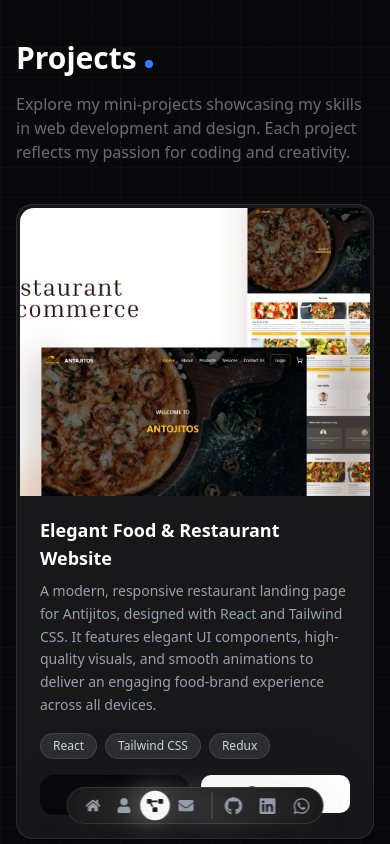
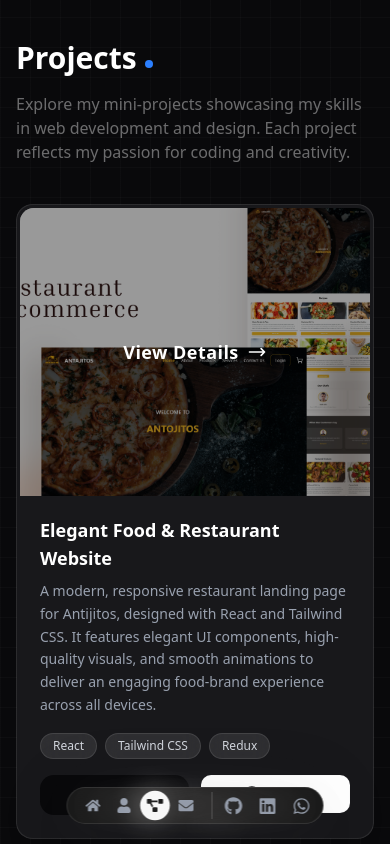
Before and after one commit to ahmed-abdelmottal3/Portfolio_V2, a Next.js app: page /projects in a window 390 px wide. Shown: the top 844 px of the page. Built offline with nearby package versions, Linux system fonts and the light colour scheme.

Commit message:
add overlay in image at products section to declare that there is a project details page

```diff
--- a/src/app/projects/page.tsx
+++ b/src/app/projects/page.tsx
@@ -91,21 +91,30 @@ export default function Page() {
                             }`}
                     >
 {/* img */}
-                        <Link href={`/projects/${proj.id}`} className="relative z-10">
+<Link href={`/projects/${proj.id}`} className="relative z-10 group">
   <div
     className={`${view === "list"
       ? "w-96 h-auto shrink-0 overflow-hidden rounded-xl"
       : "w-full h-auto overflow-hidden rounded-tl-xl rounded-tr-xl"
-                                    }`}
+      } relative`}
   >
     <img
       src={proj.img}
       alt={proj.title}
-                                    className="w-full h-72 object-cover hover:scale-110 transition-transform duration-300 cursor-pointer"
+      className="w-full h-72 object-cover transition-transform duration-300 group-hover:scale-110 cursor-pointer"
     />
+
+    {/* overlay */}
+    <div className="absolute inset-0 bg-black/40 opacity-100 sm:opacity-0 sm:group-hover:opacity-100 flex items-center justify-center transition-opacity duration-300">
+      <span className="text-white text-lg font-semibold tracking-wide flex items-center gap-2">
+        View Details
+        <svg xmlns="http://www.w3.org/2000/svg" className="w-5 h-5" fill="none" viewBox="0 0 24 24" stroke="currentColor">
+          <path strokeLinecap="round" strokeLinejoin="round" strokeWidth={2} d="M17 8l4 4m0 0l-4 4m4-4H3" />
+        </svg>
+      </span>
+    </div>
   </div>
 </Link>
-
                         {/* data */}
                         <div
                             className={`relative z-10 transition-all duration-300 ${view === "list"
```
Lines whose indentation alone changed are shown as unchanged.
